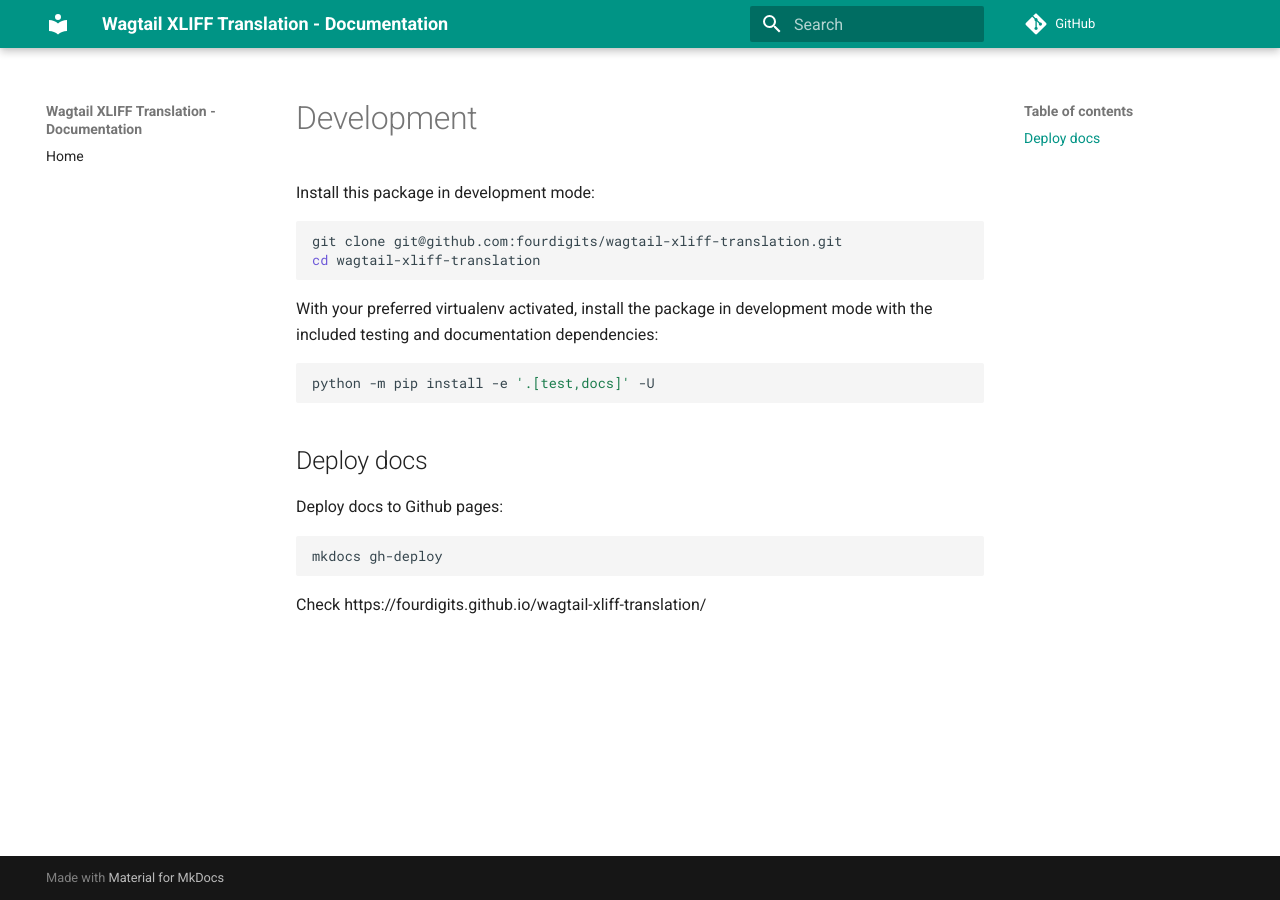
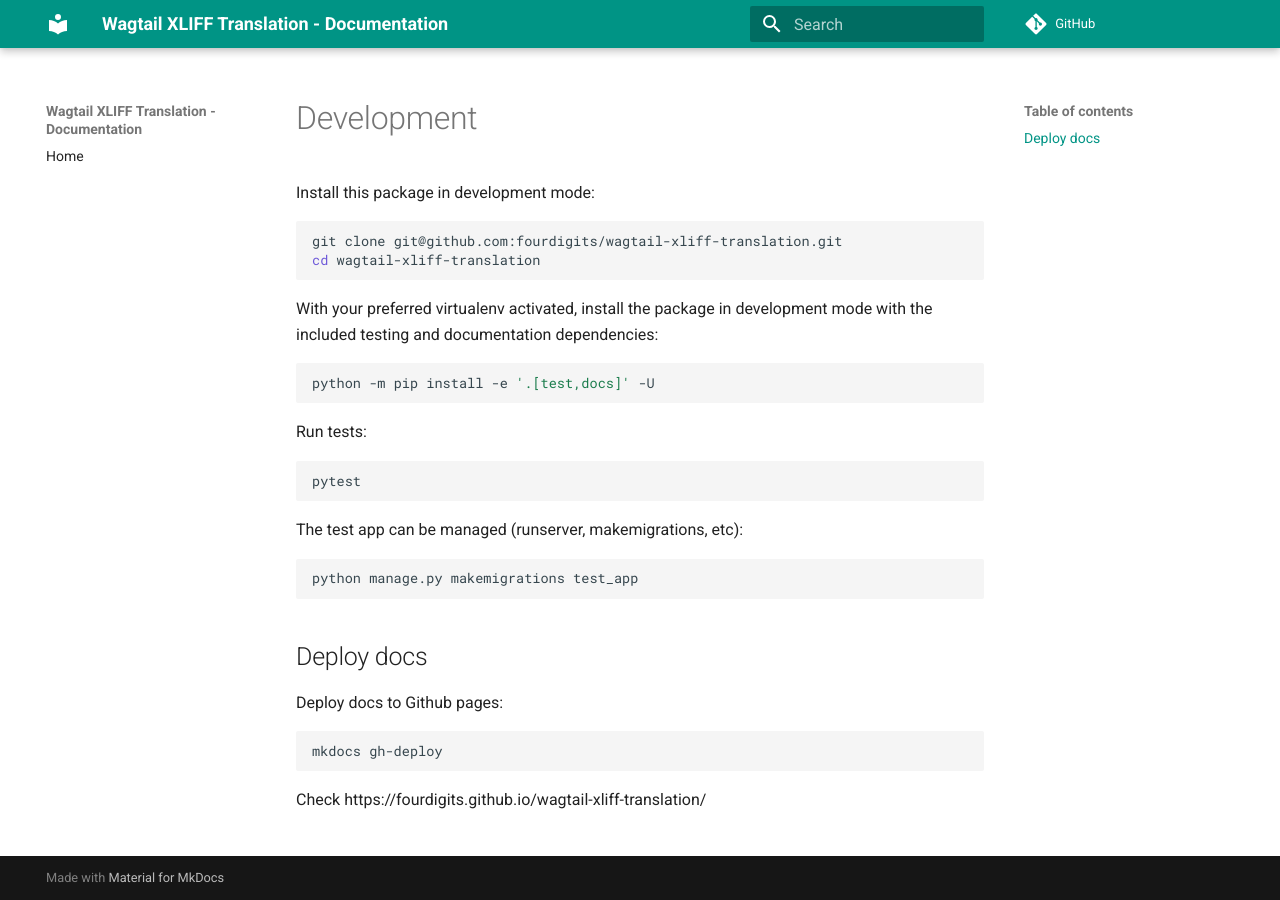
Before and after one commit to fourdigits/wagtail-xliff-translation, an MkDocs documentation site: the page built from docs/development.md, in a window 1280 px wide. Built offline with MkDocs 1.6.1 and Material for MkDocs 9.7.7, drawn with Linux system fonts in a browser that asks for light colours; comment, search, counter and statistics services are not loaded.

Commit message:
Add dev docs

````diff
--- a/docs/development.md
+++ b/docs/development.md
@@ -13,6 +13,18 @@
 python -m pip install -e '.[test,docs]' -U
 ```
 
+Run tests:
+
+```shell
+pytest
+```
+
+The test app can be managed (runserver, makemigrations, etc):
+
+```shell
+python manage.py makemigrations test_app
+```
+
 ## Deploy docs
 
 Deploy docs to Github pages:
````
